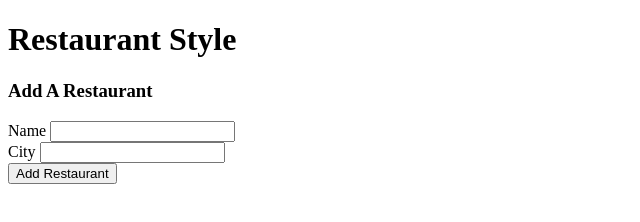
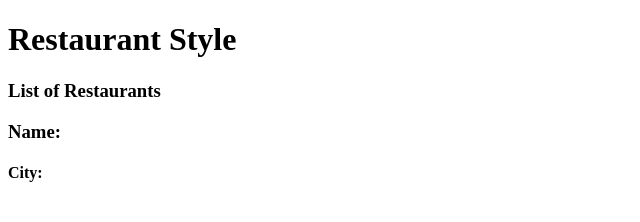
Before and after one commit to mattbertrand/restaurant-style-front-end, a plain HTML site: page index.html in a window 1280 px wide. Shown: the whole page, without its empty margins (0-640 px from the left). Drawn offline with Linux system fonts and the light colour scheme.

Commit message:
added a renderRestaurants function

```diff
--- a/javascripts/index.js
+++ b/javascripts/index.js
@@ -1,3 +1,10 @@
+let restaurants = [
+    {name: "Crave", city: "Novato"},
+    {name: "Barrel House Tavern", city: "Sausalito"},
+    {name: "Buckeye Roadhouse", city: "Mill Valley"},
+    {name: "Brewster", city: "Petaluma"}
+]
+
 function main() {
     return document.getElementById("main")
 }
@@ -8,6 +15,10 @@ function nameInput() {
 
 function cityInput() {
     return document.getElementById("city")
+}
+
+function form() {
+    return document.getElementById("form")
 }
 
 function resetInputs() {
@@ -36,11 +47,41 @@ function formTemplate() {
     `
 }
 
+function restaurantsTemplate() {
+    return `
+    <h3>List of Restaurants</h3>
+       <div id="restaurants">
+           <div>
+               <h3>Name:</h3>
+               <h4>City:</h4>
+           </div>
+       </div>
+    `
+}
+
 function renderForm() {
     resetMain()
     main().innerHTML = formTemplate()
+    form().addEventListener("submit", submitForm)
+}
+
+function renderRestaurants() {
+    resetMain()
+    main().innerHTML = restaurantsTemplate()
+}
+
+function submitForm(e) {
+    e.preventDefault()
+
+    restaurants.push({
+        name: nameInput().value,
+        city: cityInput().value
+    })
+
+    resetInputs()
 }
 
 document.addEventListener('DOMContentLoaded', function() {
-    renderForm()
+    // renderForm()
+    renderRestaurants()
 })
```
Also changed, not shown: index.html (+0 -1 lines).
